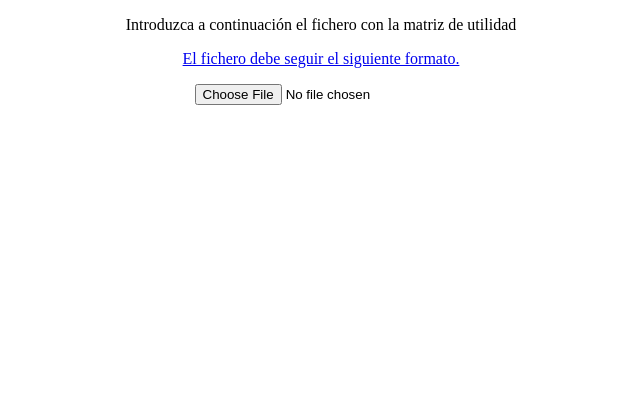
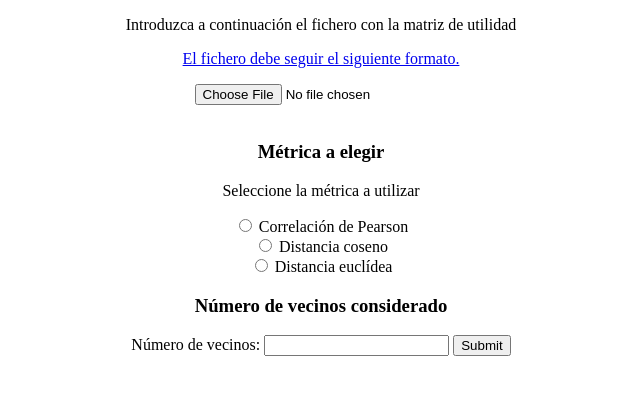
Before and after one commit to GCO-ULL/Sistemas_de_recomendacion-Metodos_de_filtrado_colaborativo, a plain HTML site: page index.html in a window 1280 px wide. Shown: the part 152-546 px from the top of the page, without its empty margins (319-959 px from the left). Drawn offline with Linux system fonts and the light colour scheme.

Commit message:
Continuamos añadiendo entadas al index

```diff
--- a/index.html
+++ b/index.html
@@ -26,6 +26,28 @@
         </p>
         <input type="file" id="myfile" name="myfile" accept=".txt"><br><br>
       </form>
+      <h3>
+        M&eacute;trica a elegir
+      </h3>
+      <form>
+        <p>
+          Seleccione la m&eacute;trica a utilizar
+        </p>
+          <input type="radio" id="pearson" name="metric" value="pearson">
+          <label for="pearson">Correlaci&oacute;n de Pearson</label><br>
+          <input type="radio" id="cosine" name="metric" value="cosine">
+          <label for="cosine">Distancia coseno</label><br>
+          <input type="radio" id="euclidean" name="metric" value="euclidean">
+          <label for="euclidean">Distancia eucl&iacute;dea</label>
+      </form>
+      <h3>
+        N&uacute;mero de vecinos considerado
+      </h3>
+      <form>
+        <label for="neighbour">N&uacute;mero de vecinos:</label>
+        <input type="number" id="neighbour" name="neighbour">
+        <input type="submit">
+      </form>
     </div>
   </body>
 </html>
```
